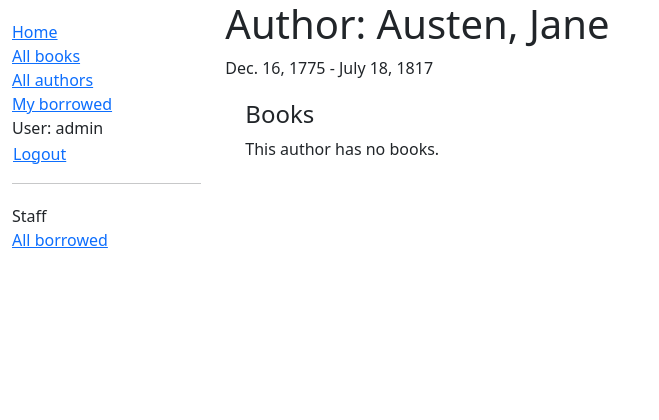
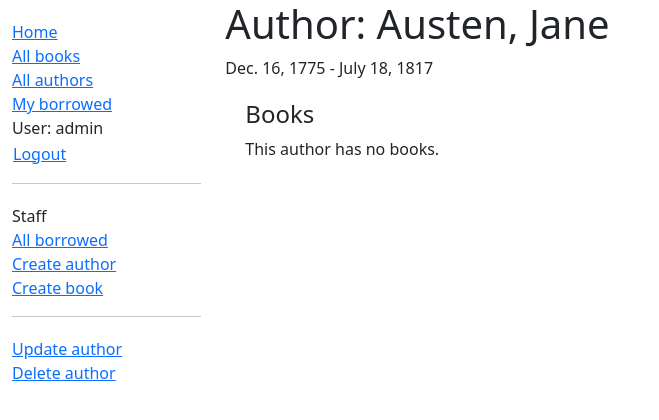
Before and after one commit to linwangboi/locallibrary, a Django app: page /catalog/author/4 in a window 1280 px wide. Shown: the top 420 px of the page, without its empty margins (0-659 px from the left). Run offline with Django 5.2, Linux system fonts and the light colour scheme; a user stored in the database is signed in; data comes from the database, SQL or seed files in the repository; both versions use the stored data as it was after the commit.

```diff
--- a/catalog/templates/base_generic.html
+++ b/catalog/templates/base_generic.html
@@ -43,6 +43,12 @@
               <ul class="sidebar-nav">
                 <li>Staff</li>
                 <li><a href="{% url 'all-borrowed' %}">All borrowed</a></li>
+                {% if perms.catalog.add_author %}
+                <li><a href="{% url 'author-create' %}">Create author</a></li>
+                {% endif %}
+                {% if perms.catalog.add_book %}
+                <li><a href="{% url 'book-create' %}">Create book</a></li>
+                {% endif %}
               </ul>
             {% endif %}
           {% endblock %}
--- a/catalog/templates/catalog/author_detail.html
+++ b/catalog/templates/catalog/author_detail.html
@@ -16,3 +16,18 @@
     </dl>
   </div>
 {% endblock %}
+
+{% block sidebar %}
+  {{ block.super }}
+  {% if perms.catalog.change_author or perms.catalog.delete_author %}
+  <hr>
+  <ul class="sidebar-nav">
+    {% if perms.catalog.change_author %}
+      <li><a href="{% url 'author-update' author.id %}">Update author</a></li>
+    {% endif %}
+    {% if not author.book_set.all and perms.catalog.delete_author %}
+      <li><a href="{% url 'author-delete' author.id %}">Delete author</a></li>
+    {% endif %}
+  </ul>
+  {% endif %}
+{% endblock %}
--- a/catalog/urls.py
+++ b/catalog/urls.py
@@ -11,8 +11,15 @@ urlpatterns = [
     path('book/<int:pk>', views.BookDetailView.as_view(), name='book-detail'),
     path('authors/', views.AuthorListView.as_view(), name='authors'),
     path('author/<int:pk>', views.AuthorDetailView.as_view(), name='author-detail'),
+    path('genres/', views.GenreListView.as_view, name='genres'),
+]
+
+urlpatterns += [
     path('mybooks/', views.LoanedBooksByUserListView.as_view(), name='my-borrowed'),
     path('borrowed/', views.LoanedBooksAllListView.as_view(), name='all-borrowed'),
+]
+
+urlpatterns += [
     path('book/<uuid:pk>/renew/', views.renew_book_librarian, name='renew-book-librarian'),
 ]
 
@@ -21,3 +28,9 @@ urlpatterns += [
     path('author/<int:pk>/update/', views.AuthorUpdate.as_view(), name='author-update'),
     path('author/<int:pk>/delete/', views.AuthorDelete.as_view(), name='author-delete'),
 ]
+
+urlpatterns += [
+    path('book/create/', views.BookCreate.as_view(), name='book-create'),
+    path('book/<int:pk>/update/', views.BookUpdate.as_view(), name='book-update'),
+    path('book/<int:pk>/delete/', views.BookDelete.as_view(), name='book-delete'),
+]
--- a/catalog/views.py
+++ b/catalog/views.py
@@ -45,6 +45,10 @@ class AuthorListView(generic.ListView):
 
 class AuthorDetailView(generic.DetailView):
     model = Author
+
+class GenreListView(generic.ListView):
+    model = Genre
+    paginate_by = 4
 
 from django.contrib.auth.mixins import LoginRequiredMixin
 
@@ -102,7 +106,7 @@ class AuthorCreate(PermissionRequiredMixin, CreateView):
 class AuthorUpdate(PermissionRequiredMixin, UpdateView):
     model = Author
     fields = '__all__'
-    permisson_required = 'catalog.change_author'
+    permission_required = 'catalog.change_author'
 class AuthorDelete(PermissionRequiredMixin, DeleteView):
     model = Author
     success_url = reverse_lazy('authors')
@@ -115,3 +119,24 @@ class AuthorDelete(PermissionRequiredMixin, DeleteView):
             return HttpResponseRedirect(
                 reverse("author-delete", kwargs={"pk": self.object.pk})
             )
+
+class BookCreate(PermissionRequiredMixin, CreateView):
+    model = Book
+    fields = ['title', 'author', 'summary', 'isbn', 'genre']
+    permission_required = 'catalog.add_book'
+class BookUpdate(PermissionRequiredMixin, UpdateView):
+    model = Book
+    fields = ['title', 'author', 'summary', 'isbn', 'genre']
+    permission_required = 'catalog.change_book'
+class BookDelete(PermissionRequiredMixin, DeleteView):
+    model = Book
+    success_url = reverse_lazy('books')
+    permission_required = 'catalog.delete_book'
+    def form_valid(self, form):
+        try:
+            self.object.delete()
+            return HttpResponseRedirect(self.success_url)
+        except Exception as e:
+            return HttpResponseRedirect(
+                reverse("book-delete", kwargs={"pk": self.object.pk})
+            )
```
Also changed, not shown: catalog/templates/catalog/author_confirm_delete.html (+19 -0 lines), catalog/templates/catalog/book_confirm_delete.html (added, +19 -0 lines), catalog/templates/catalog/book_detail.html (+16 -0 lines), catalog/templates/catalog/book_form.html (added, +14 -0 lines), catalog/templates/catalog/genre_list.html (added, +19 -0 lines), db.sqlite3.
